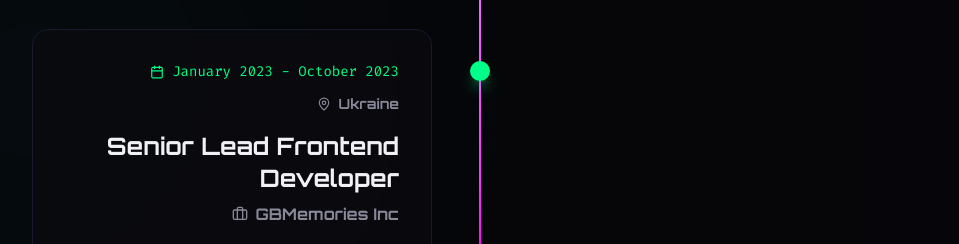
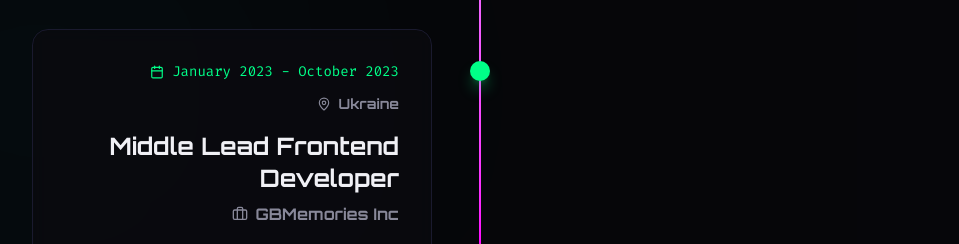
Before and after one commit to ivanhulak/portfolio, a Next.js app: page / in a window 1280 px wide. Shown: the part 4420-4664 px from the top of the page, without its empty margins (160-1119 px from the left). Built offline with nearby package versions, Linux system fonts and the light colour scheme.

Commit message:
minor fix

```diff
--- a/src/components/sections/experience/config.ts
+++ b/src/components/sections/experience/config.ts
@@ -89,7 +89,7 @@ export const experiences: readonly TExperience[] = [
 		color: 'accent',
 	},
 	{
-		role: 'Senior Lead Frontend Developer',
+		role: 'Middle Lead Frontend Developer',
 		company: 'GBMemories Inc',
 		location: 'Ukraine',
 		period: 'January 2023 - October 2023',
```
